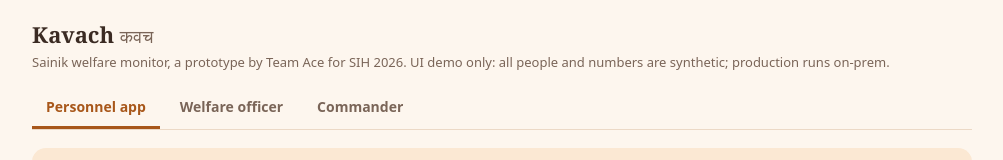
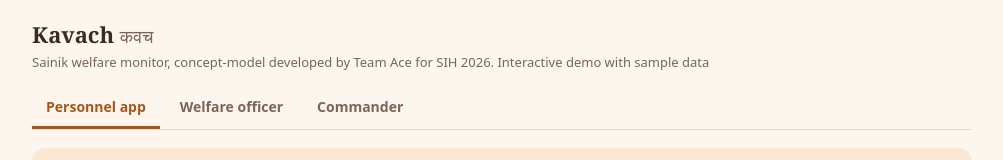
Before and after one commit to shreyeah-05/kavach-pipeline, a plain HTML site: page index.html in a window 1280 px wide. Shown: the top 160 px of the page, without its empty margins (138-1141 px from the left). Drawn offline with Linux system fonts and the light colour scheme.

Commit message:
Update project description in index.html

```diff
--- a/index.html
+++ b/index.html
@@ -55,7 +55,7 @@ button,.pill,.row,.btn,summary{-webkit-tap-highlight-color:transparent;-webkit-u
 <body>
 <header>
 <h1>Kavach <span style="font-weight:400;color:var(--mute);font-size:18px">कवच</span></h1>
-<p>Sainik welfare monitor, a prototype by Team Ace for SIH 2026. UI demo only: all people and numbers are synthetic; production runs on-prem.</p>
+<p>Sainik welfare monitor, concept-model developed by Team Ace for SIH 2026. Interactive demo with sample data</p>
 <div class="tabs" role="tablist">
 <button role="tab" aria-selected="true" data-t="app">Personnel app</button>
 <button role="tab" aria-selected="false" data-t="off">Welfare officer</button>
```
